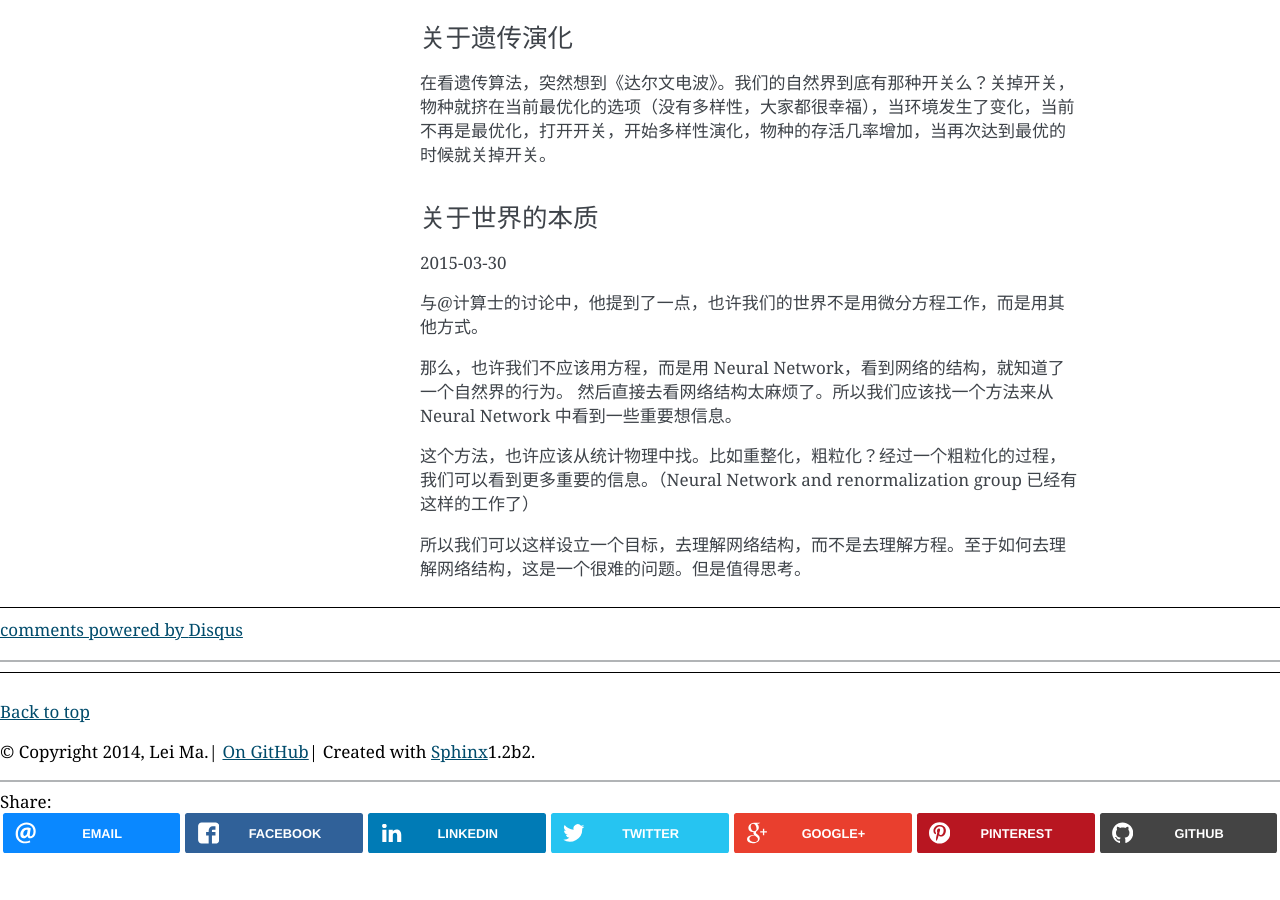
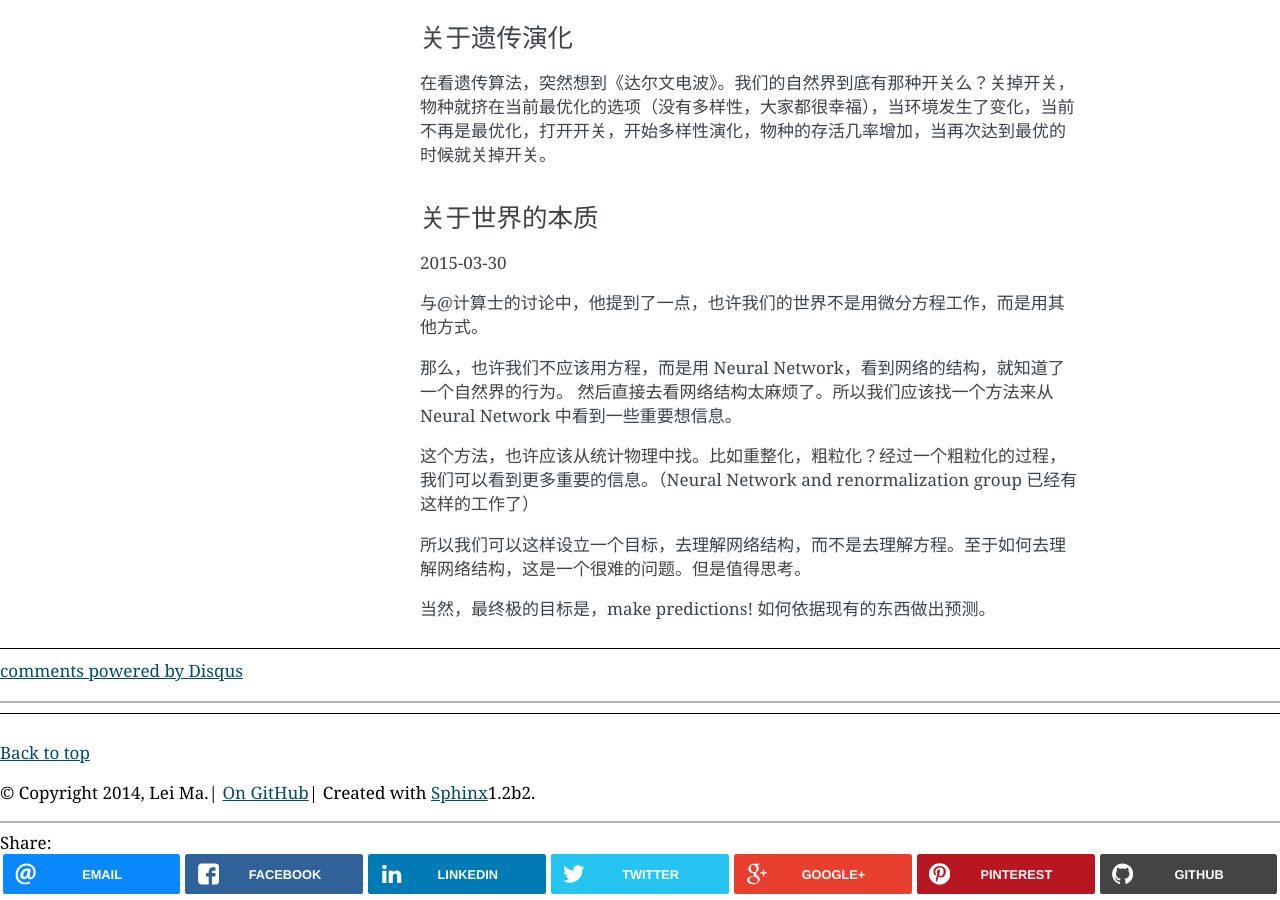
Before and after one commit to sumanadr/intelligence, a Sphinx documentation site: the page built from docs/questions.rst, in a window 1280 px wide and 900 px high, scrolled down 651 px. Built offline with Sphinx 7.4.7, drawn with Linux system fonts in a browser that asks for light colours; formulas are drawn with MathJax 3; comment, search, counter and statistics services are not loaded; before the commit the page ends 1510 px from its top, so only the background shows below that.

Commit message:
Update questions.rst

```diff
--- a/docs/questions.rst
+++ b/docs/questions.rst
@@ -54,3 +54,5 @@ Questions? Yes
 这个方法，也许应该从统计物理中找。比如重整化，粗粒化？经过一个粗粒化的过程，我们可以看到更多重要的信息。（Neural Network and renormalization group 已经有这样的工作了）
 
 所以我们可以这样设立一个目标，去理解网络结构，而不是去理解方程。至于如何去理解网络结构，这是一个很难的问题。但是值得思考。
+
+当然，最终极的目标是，make predictions! 如何依据现有的东西做出预测。
```
